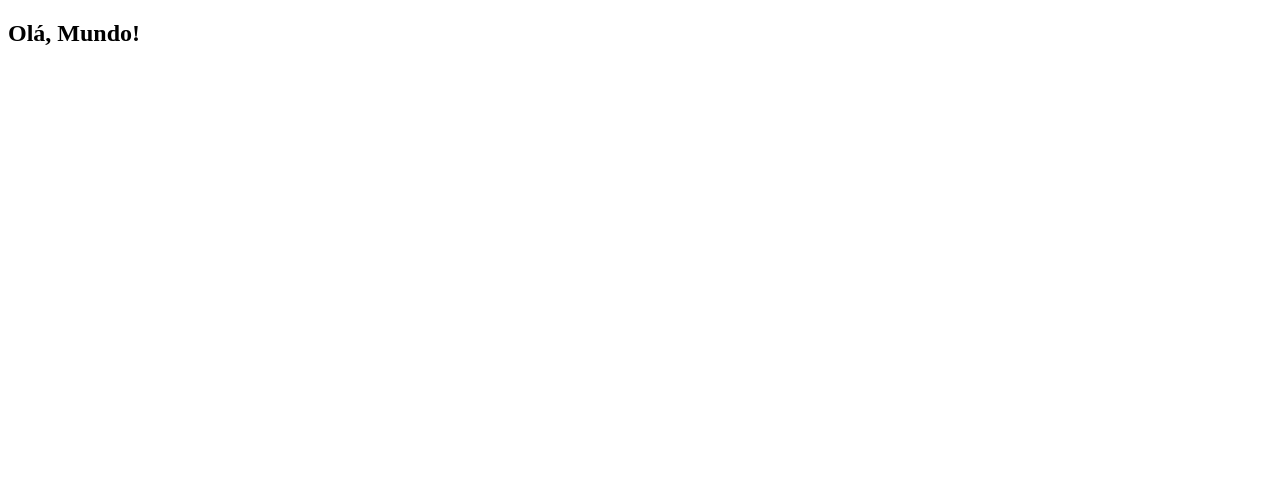
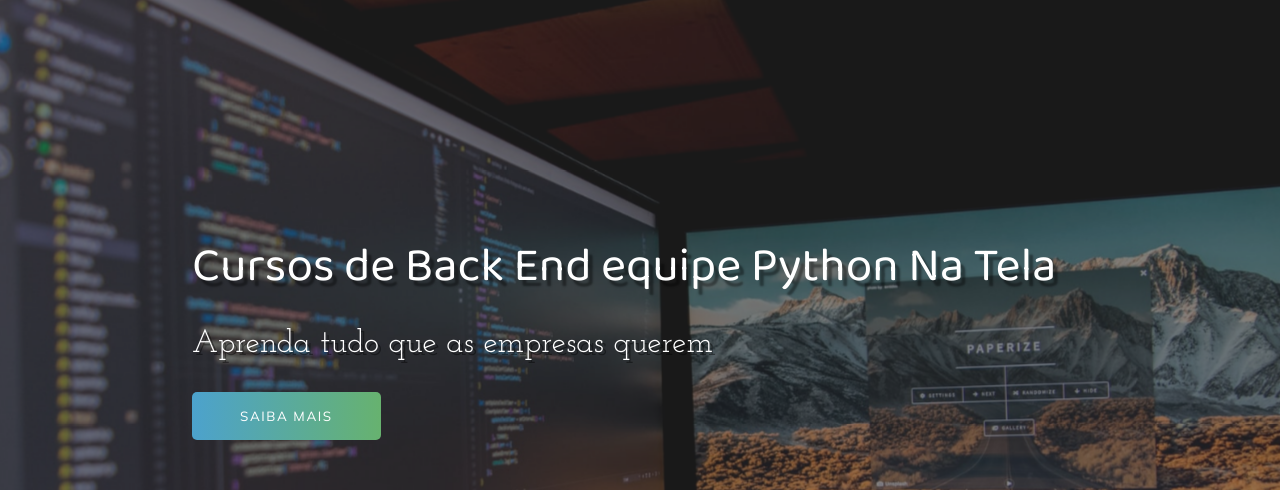
Before and after one commit to MiguelProgramador/e-commerce, a plain HTML site: page index.html in a window 1280 px wide. Shown: the top 490 px of the page. Drawn offline with Linux system fonts and the light colour scheme.

Commit message:
:package: header

```diff
--- a/index.html
+++ b/index.html
@@ -5,14 +5,31 @@
     <meta http-equiv="X-UA-Compatible" content="IE=edge">
     <meta name="viewport" content="width=
     , initial-scale=1.0">
+    <!--CSS-->
     <link rel="stylesheet" href="style.css">
-    <link rel="apple-touch-icon" sizes="180x180" href="/apple-touch-icon.png">
-    <link rel="icon" type="image/png" sizes="32x32" href="/favicon-32x32.png">
-    <link rel="icon" type="image/png" sizes="16x16" href="/favicon-16x16.png">
+
+    <!--Imagens de inones da página web-->
+    <link rel="apple-touch-icon" sizes="180x180" href="images/apple-touch-icon.png">
+    <link rel="icon" type="image/png" sizes="32x32" href="images/favicon-32x32.png">
+    <link rel="icon" type="image/png" sizes="16x16" href="images/favicon-16x16.png">
     <link rel="manifest" href="/site.webmanifest">
     <title>Cursos Python Na Tela</title>
-    <h2>Olá, Mundo!</h2>
 </head>
 <body>
+
+    <div class="container">
+        <header>
+            <div class="img-wrapper">
+                <img src="images/background.jpg" alt="imagem de um programador">
+            </div>
+
+            <div class="banner">
+                <h1>Cursos de Back End equipe Python Na Tela</h1>
+                <p>Aprenda tudo que as empresas querem</p>
+                <button>Saiba mais</button>
+            </div>
+        </header>
+    </div>
+
 </body>
 </html>
--- a/style.css
+++ b/style.css
@@ -1,3 +1,109 @@
 @import url('https://fonts.googleapis.com/css2?family=Baloo+Da+2:wght@400;500;600;700&family=Josefin+Slab:ital,wght@0,300;0,400;0,600;0,700;1,300;1,400;1,600&family=Mulish:ital,wght@0,200;0,300;0,400;0,500;1,200;1,300;1,400&display=swap');
 
 @import url('https://cdnjs.cloudflare.com/ajax/libs/font-awesome/6.0.0-beta3/css/all.min.css');
+
+*{
+    margin: 0;
+    padding: 0;
+}
+
+
+header {
+    width: 100%;
+    height: 100vh;
+    overflow: hidden;
+    position: relative;
+}
+
+
+.img-wrapper{
+    width: 100%;
+    height: 100%;
+    overflow: hidden;
+    background-color: rgba(0, 0, 0, 0.8);
+}
+
+
+@keyframes zoom{
+    0%{
+        transform: scale(1.3);
+    }
+    100%{
+        transform: scale(1);
+    }
+}
+
+
+.img-wrapper img{
+    width: 100%;
+    height: 100%;
+    object-fit: cover;
+    opacity: 0.5;
+    animation: zoom 25s;
+}
+
+.banner{
+    position: absolute;
+    top: 30%;
+    left: 15%;
+}
+
+
+.banner h1{
+    color: #ffffff;
+    font-size: 3rem;
+    font-family: "Baloo Da 2", serif;
+    font-weight: 200;
+    text-shadow: .3rem .4rem 2px rgba(0, 0, 0, .4);
+    line-height: 3.5rem;
+    margin-bottom: 2rem;
+    opacity: 0;
+    animation: movBanner 1s 0.5s forwards;
+}
+
+
+.banner p{
+    font-family: "Josefin Slab", serif;
+    color: #fff;
+    font-size: 2rem;
+    text-shadow: .2rem .2rem rgba(0, 0, 0, .4);
+    margin-bottom: 2rem;
+    opacity: 0;
+    animation: movBanner 1s 0.9s forwards;
+}
+
+
+.banner button{
+    font-family: "Mulish", serif;
+    color: #fff;
+    text-transform: uppercase;
+    letter-spacing: .1rem;
+    background-color: #67B26F;  /* fallback for old browsers */
+    background: -webkit-linear-gradient(to right, #4ca2cd, #67B26F);  /* Chrome 10-25, Safari 5.1-6 */
+    background: linear-gradient(to right, #4ca2cd, #67B26F); /* W3C, IE 10+/ Edge, Firefox 16+, Chrome 26+, Opera 12+, Safari 7+ */
+    ;
+    padding: 1rem 3rem;
+    border: none;
+    border-radius: 5px;
+    cursor: pointer;
+    opacity: 0;
+    animation: movBanner 1s 1.4s forwards;
+}
+
+
+.banner button:hover{
+    color: #000000;
+    background:rgba(1, 225, 255, 0.849);
+    opacity: 72%;
+}
+
+
+@keyframes movBanner{
+    0%{
+        transform: translateY(10rem) rotateY(.30deg);
+    }
+    100%{
+        transform: translateY(0) rotateY(0);
+        opacity: 1;
+    }
+}
```
Also changed, not shown: about.txt (deleted), images/android-chrome-192x192.png (renamed from android-chrome-192x192.png), images/android-chrome-512x512.png (renamed from android-chrome-512x512.png), images/apple-touch-icon.png (renamed from apple-touch-icon.png), images/background.jpg (added), images/favicon-16x16.png (renamed from favicon-16x16.png), images/favicon-32x32.png (renamed from favicon-32x32.png), site.webmanifest, 1 other file.
